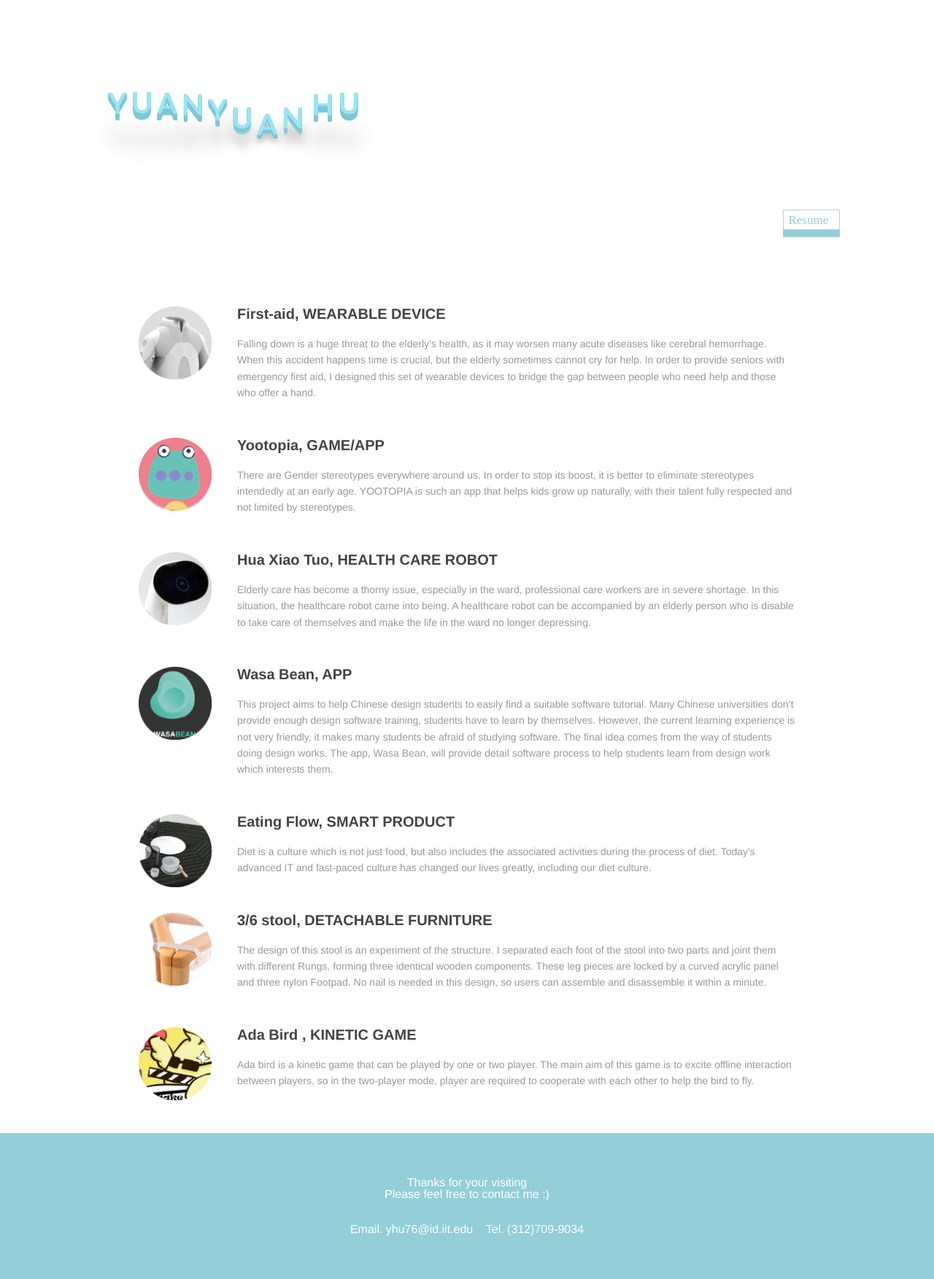
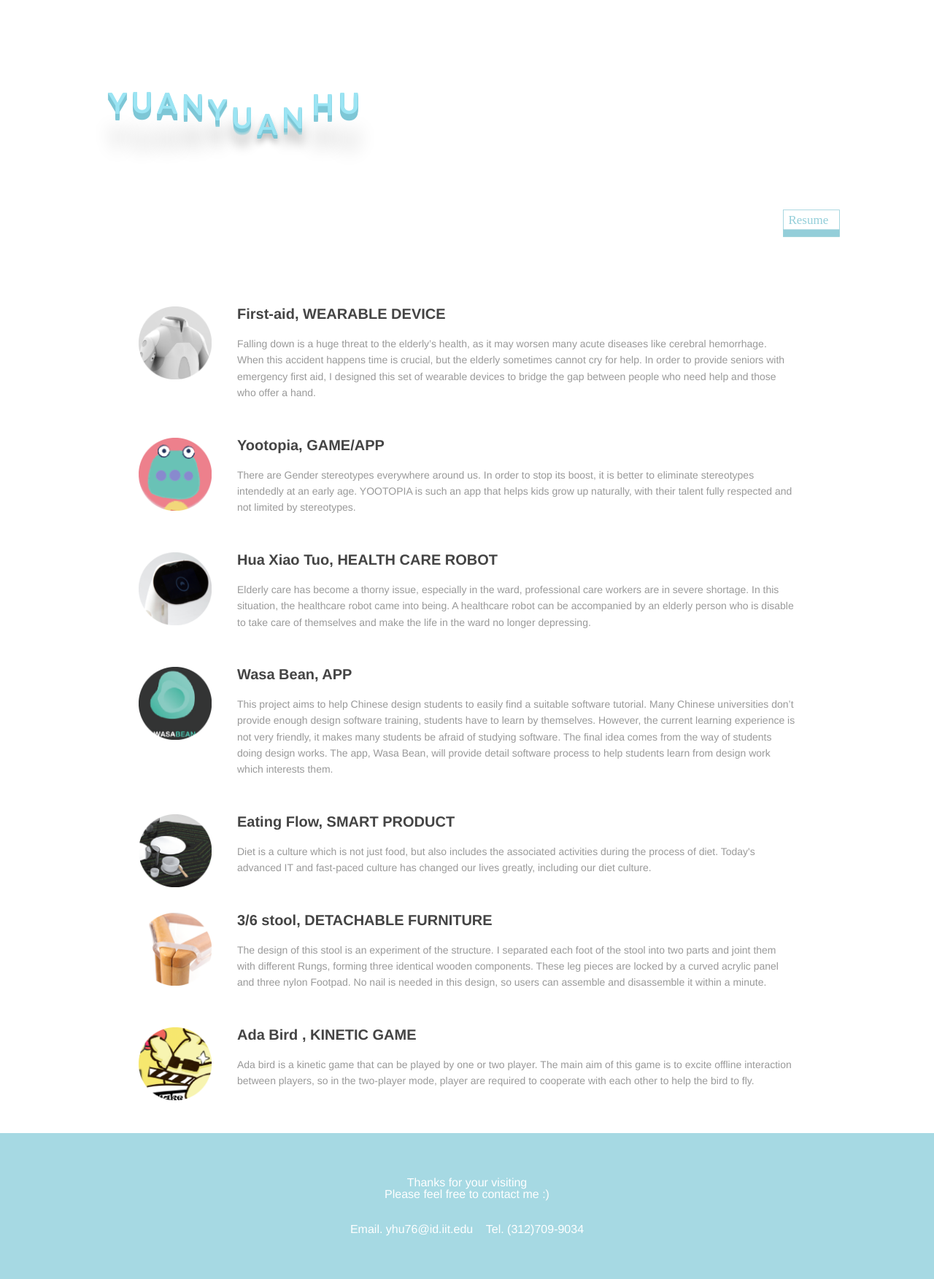
Before and after one commit to yuanyuanhu96/Potfolio-Archive, a Jekyll site: the page built from index.md, in a window 1280 px wide. Shown: the whole page at 73% size. Built offline with Jekyll 4.4.1, drawn with Linux system fonts in a browser that asks for light colours.

Commit message:
Update style.css

```diff
--- a/_includes/style.css
+++ b/_includes/style.css
@@ -488,7 +488,7 @@ h1 span:nth-child(11) {
   height: 200px;
   float: left;
   //background: linear-gradient( #8CC5DF, #A7DAF1); /* 标准的语法 */
-   background-color: #93CED9;
+   background-color: #A6D9E3;
   min-width: 100%;
   text-align: center;
   color: #FFFFFF;
```
